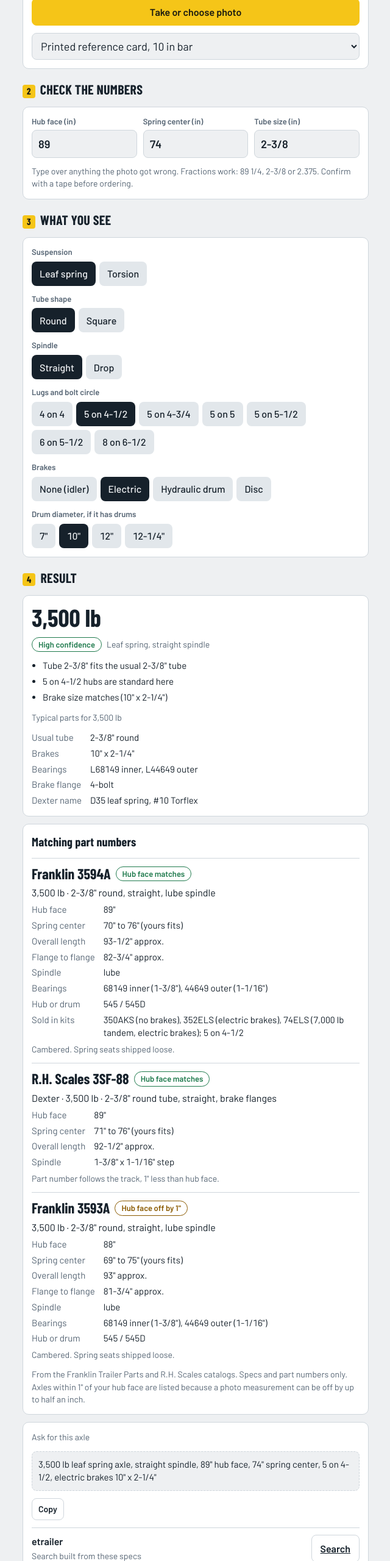
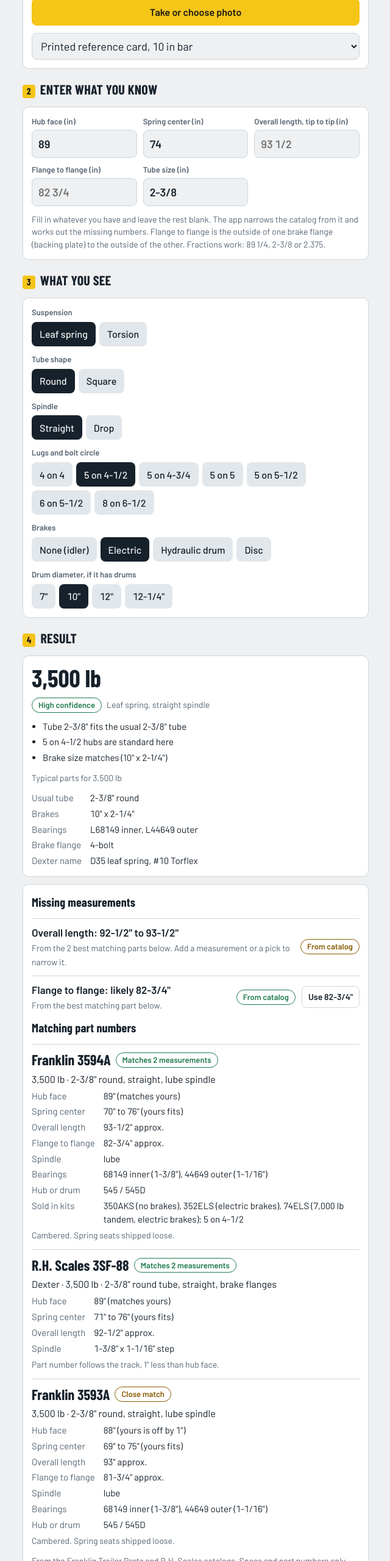
Before and after one commit to DennisHaj13/axle-id, a plain HTML site: page index.html in a window 1280 px wide. Shown: the part 900-3460 px from the top of the page at 61% size, without its empty margins (319-959 px from the left). Drawn offline with nearby package versions, Linux system fonts and the light colour scheme.

Commit message:
Add files via upload

```diff
--- a/index.html
+++ b/index.html
@@ -104,6 +104,10 @@ dl.parts dt{color:var(--muted)} dl.parts dd{margin:0;font-variant-numeric:tabula
 .sup .txt{flex:1 1 200px;min-width:0}
 
 .panel>h3{font-size:20px}
+.blank{display:flex;gap:10px;align-items:center;flex-wrap:wrap;border-top:1px solid var(--line);padding-top:10px}
+.blank .txt{flex:1 1 200px;min-width:0}
+.blank .txt strong{display:block;font-size:17px}
+.blank .txt span{color:var(--muted);font-size:14px}
 .part{border-top:1px solid var(--line);padding-top:12px;display:flex;flex-direction:column;gap:6px}
 .part h4{font-family:var(--display);font-weight:700;font-size:24px;line-height:1.1;margin:0}
 #catalog{gap:0}
@@ -165,14 +169,16 @@ th{font-size:12px;text-transform:uppercase;letter-spacing:.06em;color:var(--mute
   </section>
 
   <section class="step">
-    <h2><b>2</b> Check the numbers</h2>
+    <h2><b>2</b> Enter what you know</h2>
     <div class="panel">
       <div class="fields">
         <label class="f" for="inHF">Hub face (in)<input id="inHF" type="text" inputmode="text" autocomplete="off" placeholder="89"></label>
         <label class="f" for="inSC"><span id="lblSC">Spring center (in)</span><input id="inSC" type="text" inputmode="text" autocomplete="off" placeholder="74"></label>
+        <label class="f" for="inOAL">Overall length, tip to tip (in)<input id="inOAL" type="text" inputmode="text" autocomplete="off" placeholder="93 1/2"></label>
+        <label class="f" for="inFL">Flange to flange (in)<input id="inFL" type="text" inputmode="text" autocomplete="off" placeholder="82 3/4"></label>
         <label class="f" for="inTube">Tube size (in)<input id="inTube" type="text" inputmode="text" autocomplete="off" placeholder="2 3/8"></label>
       </div>
-      <p class="note">Type over anything the photo got wrong. Fractions work: 89 1/4, 2-3/8 or 2.375. Confirm with a tape before ordering.</p>
+      <p class="note">Fill in whatever you have and leave the rest blank. The app narrows the catalog from it and works out the missing numbers. Flange to flange is the outside of one brake flange (backing plate) to the outside of the other. Fractions work: 89 1/4, 2-3/8 or 2.375.</p>
     </div>
   </section>
 
@@ -195,6 +201,7 @@ th{font-size:12px;text-transform:uppercase;letter-spacing:.06em;color:var(--mute
       <label class="f" for="inNotes">Notes<input id="inNotes" type="text" autocomplete="off" placeholder="Tag numbers, condition, anything odd"></label>
       <div class="row">
         <button class="primary grow" id="btnSave" type="button">Save record</button>
+        <button id="btnNew2" type="button">New scan</button>
         <span class="note" id="saveMsg" role="status"></span>
       </div>
     </div>
@@ -338,20 +345,62 @@ const PART_FAMS=[
 const PARTS=[];
 PART_FAMS.forEach(f=>f.rows.forEach(r=>PARTS.push(Object.assign({sup:f.sup,page:f.page,fam:f.fam,shape:f.shape,tube:f.tube,cap:f.cap,drop:f.drop,spindle:f.spindle,bearings:f.bearings,hub:f.hub,note:f.note,kits:'',susp:f.susp||'spring',brand:f.brand||'',tubeLen:null,beam:null},{pn:r[0],hf:r[1],oal:r[2],scLo:r[3],scHi:r[4],flange:r[5]==null?null:r[5]},r[6]||{}))));
 const CAPCLASS={2500:'3.5k',3750:'3.5k',2000:'2k',2200:'2k',3500:'3.5k',5200:'5.2k',6000:'6k',7000:'7k'};
+const LENS=[['hf','Hub face',1],['oal','Overall length',1.5],['flange','Flange to flange',1]];
+/* parts that fit the picks (suspension, tube, spindle, capacity class), before any length is compared */
+function partPool(inp){
+  return PARTS.filter(p=>p.susp===(inp.susp||'spring')
+    &&(!inp.shape||p.shape===inp.shape)
+    &&(!inp.spindle||((p.drop>0)===(inp.spindle==='drop')))
+    &&(inp.tube==null||Math.min(...[].concat(p.tube).map(t=>Math.abs(t-inp.tube)))<=0.3)
+    &&(!(inp.classIds&&inp.classIds.length)||inp.classIds.includes(CAPCLASS[p.cap])));
+}
+/* any entered measurement narrows the list; a blank one never blocks it */
 function matchParts(inp){
-  if(inp.hf==null)return [];
+  if(inp.hf==null&&inp.oal==null&&inp.flange==null&&inp.sc==null)return [];
   const out=[];
-  PARTS.forEach(p=>{
-    const d=Math.abs(p.hf-inp.hf); if(d>1)return;
-    if(p.susp!==(inp.susp||'spring'))return;
-    if(inp.shape&&p.shape!==inp.shape)return;
-    if(inp.spindle&&((p.drop>0)!==(inp.spindle==='drop')))return;
-    if(inp.tube!=null&&Math.min(...[].concat(p.tube).map(t=>Math.abs(t-inp.tube)))>0.3)return;
-    if(inp.classIds&&inp.classIds.length&&!inp.classIds.includes(CAPCLASS[p.cap]))return;
-    const sc=inp.sc!=null&&p.scLo!=null?(inp.sc>=p.scLo-0.5&&inp.sc<=p.scHi+0.5):null;
-    out.push({p,d,sc});
+  partPool(inp).forEach(p=>{
+    let pts=0,n=0,sum=0,bad=false;const checks={};
+    LENS.forEach(([k,,tol])=>{
+      if(inp[k]==null||p[k]==null)return;
+      const d=Math.abs(p[k]-inp[k]);
+      if(d>tol){bad=true;return}
+      checks[k]=d;n++;sum+=d;pts+=d<=0.26?2:1;
+    });
+    if(bad)return;
+    let sc=null;
+    if(inp.sc!=null&&p.scLo!=null){
+      if(inp.sc<p.scLo-3||inp.sc>p.scHi+3)return;
+      sc=inp.sc>=p.scLo-0.5&&inp.sc<=p.scHi+0.5; if(sc)pts+=1; n++;
+    }
+    if(!n)return;
+    const nk=Object.keys(checks).length;
+    out.push({p,pts,checks,sc,d:nk?sum/nk:0});
   });
-  return out.sort((a,b)=>(a.sc===false)-(b.sc===false)||a.d-b.d||a.p.cap-b.p.cap).slice(0,8);
+  return out.sort((a,b)=>(a.sc===false)-(b.sc===false)||b.pts-a.pts||a.d-b.d||a.p.cap-b.p.cap).slice(0,8);
+}
+const EST_FROM={hf:['flange','oal'],flange:['hf','oal'],oal:['hf','flange']};
+/* no catalog part gives the value: work it out from how similar catalog axles are built */
+function estimateLen(inp,k){
+  const pool=partPool(inp);
+  for(const from of EST_FROM[k]){
+    if(inp[from]==null)continue;
+    const offs=pool.filter(p=>p[k]!=null&&p[from]!=null).map(p=>p[k]-p[from]);
+    if(offs.length<3)continue;
+    return {k,label:LENS.find(l=>l[0]===k)[1],lo:inp[from]+Math.min(...offs),hi:inp[from]+Math.max(...offs),src:'estimate',n:offs.length,from};
+  }
+  return null;
+}
+/* for each blank length: the value from the best matching parts, else an estimate */
+function fillBlanks(inp,m){
+  const out=[];
+  const ok=m.filter(x=>x.sc!==false), top=ok.length?ok.filter(x=>x.pts===ok[0].pts):[];
+  LENS.forEach(([k,label])=>{
+    if(inp[k]!=null)return;
+    const vals=top.map(x=>x.p[k]).filter(v=>v!=null);
+    if(vals.length){out.push({k,label,lo:Math.min(...vals),hi:Math.max(...vals),src:'catalog',n:vals.length,exact:top.every(x=>Object.keys(x.checks).every(c=>x.checks[c]<=0.26))});return}
+    const e=estimateLen(inp,k); if(e)out.push(e);
+  });
+  return out;
 }
 /*PARTS-END*/
 
@@ -368,7 +417,7 @@ const PICKS=[
  {key:'brake',label:'Brakes',opts:[['idler','None (idler)'],['electric','Electric'],['hyd','Hydraulic drum'],['disc','Disc']]},
  {key:'drum',label:'Drum diameter, if it has drums',opts:[[7,'7"'],[10,'10"'],[12,'12"'],[12.25,'12-1/4"']]}
 ];
-const EXAMPLE={hf:'89',sc:'74',tube:'2-3/8',susp:'spring',shape:'round',spindle:'straight',lugs:'5on4.5',brake:'electric',drum:10,label:'',notes:''};
+const EXAMPLE={hf:'89',sc:'74',oal:'',fl:'',tube:'2-3/8',susp:'spring',shape:'round',spindle:'straight',lugs:'5on4.5',brake:'electric',drum:10,label:'',notes:''};
 let state=Object.assign({},EXAMPLE), currentId=null, isExample=true;
 
 function buildPicks(){
@@ -384,27 +433,50 @@ function buildPicks(){
   });
   $('lblSC').textContent=state.susp==='torsion'?'Bracket to bracket, outside (in)':'Spring center (in)';
 }
-function readInputs(){state.hf=$('inHF').value;state.sc=$('inSC').value;state.tube=$('inTube').value;state.label=$('inLabel').value;state.notes=$('inNotes').value}
-function writeInputs(){$('inHF').value=state.hf||'';$('inSC').value=state.sc||'';$('inTube').value=state.tube||'';$('inLabel').value=state.label||'';$('inNotes').value=state.notes||''}
+function readInputs(){state.oal=$('inOAL').value;state.fl=$('inFL').value;state.hf=$('inHF').value;state.sc=$('inSC').value;state.tube=$('inTube').value;state.label=$('inLabel').value;state.notes=$('inNotes').value}
+function writeInputs(){$('inOAL').value=state.oal||'';$('inFL').value=state.fl||'';$('inHF').value=state.hf||'';$('inSC').value=state.sc||'';$('inTube').value=state.tube||'';$('inLabel').value=state.label||'';$('inNotes').value=state.notes||''}
 
 /* ---------- result ---------- */
 let lastParts='';
 const inq=x=>(Math.abs(x*4-Math.round(x*4))<1e-6?fmtIn(x,4):x.toFixed(2))+'"';
+const FIELD={hf:'inHF',oal:'inOAL',flange:'inFL'}, FROMTXT={hf:'hub face',oal:'overall length',flange:'flange to flange'};
 function renderParts(r){
   const box=$('parts');box.textContent='';lastParts='';
+  const ids=r&&r.status==='ok'&&!r.conflict?r.cands.map(c=>c.id):null;
+  const inp={hf:parseIn(state.hf),oal:parseIn(state.oal),flange:parseIn(state.fl),sc:parseIn(state.sc),tube:parseIn(state.tube),shape:state.shape,spindle:state.spindle,susp:state.susp,classIds:ids};
+  if(inp.hf==null&&inp.oal==null&&inp.flange==null&&inp.sc==null){
+    box.append(el('h3',{text:'Matching part numbers'}),el('p',{cls:'note',text:'Enter at least one measurement: hub face, overall length, flange to flange or spring center. The app narrows the catalog from whatever you have.'}));return}
+  const m=matchParts(inp), blanks=fillBlanks(inp,m);
+  if(blanks.length){
+    box.append(el('h3',{text:'Missing measurements'}));
+    blanks.forEach(b=>{
+      const single=b.hi-b.lo<=0.26, val=single?inq(b.lo):inq(b.lo)+' to '+inq(b.hi);
+      const sure=b.src==='catalog'&&single&&b.exact;
+      const why=b.src==='catalog'?(!b.exact?'From the closest part below, which is a little off from your numbers. Treat it as a lead.':b.n===1?'From the best matching part below.':'From the '+b.n+' best matching parts below.'+(single?'':' Add a measurement or a pick to narrow it.'))
+        :'Worked out from your '+FROMTXT[b.from]+' using '+b.n+' similar catalog axles. Not a catalog match.'+(single?'':' Pick lugs, drum or tube size to narrow it.');
+      const row=el('div',{cls:'blank'},[
+        el('div',{cls:'txt'},[el('strong',{text:b.label+': '+(single?(sure?'likely ':'about '):'')+val}),el('span',{text:why})]),
+        el('span',{cls:'pill '+(sure?'high':'medium'),text:b.src==='catalog'?(b.exact?'From catalog':'Close match'):'Estimate'})]);
+      if(single){
+        const use=el('button',{cls:'small',type:'button',text:'Use '+val});
+        use.addEventListener('click',()=>{$(FIELD[b.k]).value=inq(b.lo).slice(0,-1);leaveExample();recompute()});
+        row.append(use);
+      }
+      box.append(row);
+    });
+  }
   box.append(el('h3',{text:'Matching part numbers'}));
-  const hf=parseIn(state.hf);
-  if(hf==null){box.append(el('p',{cls:'note',text:'Enter a hub face measurement to match catalog part numbers.'}));return}
-  const ids=r&&r.status==='ok'&&!r.conflict?r.cands.map(c=>c.id):null;
-  const m=matchParts({hf,sc:parseIn(state.sc),tube:parseIn(state.tube),shape:state.shape,spindle:state.spindle,susp:state.susp,classIds:ids});
-  if(!m.length){box.append(el('p',{cls:'note',text:'No catalog axle is within 1" of this hub face with these picks. The catalog holds '+PARTS.length+' axles from Franklin and R.H. Scales so far.'}));return}
+  if(!m.length){box.append(el('p',{cls:'note',text:'No catalog axle fits these measurements and picks. If you are unsure of one measurement, clear it and the list will widen. The catalog holds '+PARTS.length+' axles from Franklin and R.H. Scales so far.'}));return}
   lastParts=m.slice(0,3).map(x=>x.p.sup+' '+x.p.pn).join(', ');
   m.forEach(x=>{
-    const p=x.p;
-    const pill=x.d<=0.26?el('span',{cls:'pill high',text:'Hub face matches'}):el('span',{cls:'pill medium',text:'Hub face off by '+inq(x.d)});
+    const p=x.p, ks=Object.keys(x.checks), nIn=ks.length+(x.sc!=null?1:0);
+    const pill=x.sc===false?el('span',{cls:'pill low',text:'Spring center outside range'})
+      :ks.every(k=>x.checks[k]<=0.26)?el('span',{cls:'pill high',text:'Matches '+nIn+' measurement'+(nIn>1?'s':'')})
+      :el('span',{cls:'pill medium',text:'Close match'});
+    const ann=k=>x.checks[k]==null?'':(x.checks[k]<=0.26?' (matches yours)':' (yours is off by '+inq(x.checks[k])+')');
     const sc=p.scLo==null?'Variable, set where the springs mount':(p.scLo===p.scHi?inq(p.scLo):inq(p.scLo)+' to '+inq(p.scHi))+(x.sc===true?' (yours fits)':x.sc===false?' (yours is outside this)':'');
     const dl=el('dl',{cls:'parts'});
-    [['Hub face',inq(p.hf)],[p.susp==='torsion'?'Outside bracket':'Spring center',sc],['Overall length',p.oal==null?'':inq(p.oal)+' approx.'],['Tube length',p.tubeLen==null?'':inq(p.tubeLen)],['Beam length',p.beam==null?'':inq(p.beam)],['Flange to flange',p.flange==null?'':inq(p.flange)+' approx.'],['Spindle',p.spindle],['Bearings',p.bearings],['Hub or drum',p.hub],['Sold in kits',p.kits]]
+    [['Hub face',inq(p.hf)+ann('hf')],[p.susp==='torsion'?'Outside bracket':'Spring center',sc],['Overall length',p.oal==null?'':inq(p.oal)+' approx.'+ann('oal')],['Tube length',p.tubeLen==null?'':inq(p.tubeLen)],['Beam length',p.beam==null?'':inq(p.beam)],['Flange to flange',p.flange==null?'':inq(p.flange)+' approx.'+ann('flange')],['Spindle',p.spindle],['Bearings',p.bearings],['Hub or drum',p.hub],['Sold in kits',p.kits]]
       .forEach(a=>{if(a[1])dl.append(el('dt',{text:a[0]}),el('dd',{text:a[1]}))});
     box.append(el('div',{cls:'part'},[
       el('div',{cls:'row'},[el('h4',{text:p.sup+' '+p.pn}),pill]),
@@ -413,7 +485,7 @@ function renderParts(r){
       p.note?el('p',{cls:'note',text:p.note}):''
     ]));
   });
-  box.append(el('p',{cls:'note',text:'From the Franklin Trailer Parts and R.H. Scales catalogs. Specs and part numbers only. Axles within 1" of your hub face are listed because a photo measurement can be off by up to half an inch.'}));
+  box.append(el('p',{cls:'note',text:'From the Franklin Trailer Parts and R.H. Scales catalogs. Specs and part numbers only. Axles within about 1" of your measurements are listed, most likely first. Confirm with a tape before ordering.'}));
 }
 function buildCatalog(){
   const root=$('catalog');
@@ -647,7 +719,7 @@ function renderRecords(){
   }
   records.slice().sort((a,b)=>(b.createdAt||0)-(a.createdAt||0)).forEach(r=>{
     const d=new Date(r.createdAt||0);
-    const meta=[r.hf?'HF '+r.hf+'"':'',r.sc?(r.susp==='torsion'?'brackets ':'SC ')+r.sc+'"':'',r.tube?'tube '+r.tube+'"':'',r.lugs?lugTxt(r.lugs):''].filter(Boolean).join(' · ');
+    const meta=[r.hf?'HF '+r.hf+'"':'',r.sc?(r.susp==='torsion'?'brackets ':'SC ')+r.sc+'"':'',r.oal?'overall '+r.oal+'"':'',r.fl?'flange '+r.fl+'"':'',r.tube?'tube '+r.tube+'"':'',r.lugs?lugTxt(r.lugs):''].filter(Boolean).join(' · ');
     const open=el('button',{cls:'small',type:'button',text:'Open'});
     const del=el('button',{cls:'small danger',type:'button',text:'Delete'});
     const keep=el('button',{cls:'small',type:'button',text:'Keep',hidden:''});
@@ -674,7 +746,7 @@ async function saveRecord(){
   const id=currentId||('r'+Date.now().toString(36)+Math.random().toString(36).slice(2,6));
   const prev=records.find(x=>x.id===id);
   const rec={id,createdAt:prev?prev.createdAt:Date.now(),updatedAt:Date.now(),label:state.label||'',notes:state.notes||'',
-    hf:state.hf||'',sc:state.sc||'',tube:state.tube||'',susp:state.susp||null,shape:state.shape||null,spindle:state.spindle||null,lugs:state.lugs||null,brake:state.brake||null,drum:state.drum||null,
+    hf:state.hf||'',sc:state.sc||'',oal:state.oal||'',fl:state.fl||'',tube:state.tube||'',susp:state.susp||null,shape:state.shape||null,spindle:state.spindle||null,lugs:state.lugs||null,brake:state.brake||null,drum:state.drum||null,
     result:r&&r.status==='ok'?r.cands.map(c=>c.label).join(' or '):'',confidence:r&&r.conf||'',spec:specLine(r&&r.status==='ok'&&r.cands.length===1?r.cands[0]:null),parts:lastParts};
   const msg=$('saveMsg');msg.textContent='Saving…';
   try{
@@ -694,7 +766,7 @@ async function removeRecord(id){
   }catch(e){$('storeMsg').textContent='Could not delete that record. Try again.'}
 }
 function loadRecord(r){
-  state={hf:r.hf,sc:r.sc,tube:r.tube,susp:r.susp,shape:r.shape,spindle:r.spindle,lugs:r.lugs,brake:r.brake,drum:r.drum,label:r.label,notes:r.notes};
+  state={hf:r.hf,sc:r.sc,oal:r.oal||'',fl:r.fl||'',tube:r.tube,susp:r.susp,shape:r.shape,spindle:r.spindle,lugs:r.lugs,brake:r.brake,drum:r.drum,label:r.label,notes:r.notes};
   currentId=r.id;isExample=false;$('exampleBanner').hidden=true;$('btnSave').textContent='Update record';$('saveMsg').textContent='';
   writeInputs();buildPicks();recompute();
 }
@@ -702,7 +774,7 @@ function leaveExample(){
   if(!isExample)return;isExample=false;$('exampleBanner').hidden=true;
 }
 function newScan(){
-  state={hf:'',sc:'',tube:'',susp:'spring',shape:'round',spindle:null,lugs:null,brake:null,drum:null,label:'',notes:''};
+  state={hf:'',sc:'',oal:'',fl:'',tube:'',susp:'spring',shape:'round',spindle:null,lugs:null,brake:null,drum:null,label:'',notes:''};
   currentId=null;isExample=false;$('exampleBanner').hidden=true;$('btnSave').textContent='Save record';$('saveMsg').textContent='';
   tools.forEach(t=>t.reset());writeInputs();buildPicks();recompute();
 }
@@ -738,13 +810,21 @@ const tools=[
   makeTool($('toolTube'),{id:'tube',title:'Photo 2: tube close-up',hint:'For tube size. Hold the printed card against the tube, between the spring seats, and fill the frame.',defaultRef:'10',
     pairs:[{key:'tube',label:'Tube, edge to edge',color:'#8dff6a',target:'inTube',den:16}]})
 ];
-['inHF','inSC','inTube'].forEach(id=>$(id).addEventListener('input',()=>{leaveExample();recompute()}));
+['inHF','inSC','inOAL','inFL','inTube'].forEach(id=>$(id).addEventListener('input',()=>{leaveExample();recompute()}));
 ['inLabel','inNotes'].forEach(id=>$(id).addEventListener('input',readInputs));
 $('btnNew').addEventListener('click',newScan);
+$('btnNew2').addEventListener('click',()=>{newScan();window.scrollTo(0,0)});
 $('btnSave').addEventListener('click',saveRecord);
 window.addEventListener('hashchange',route);
 function exportCsv(){
   const cols=['createdAt','label','result','confidence','parts','hf','sc','tube','susp','shape','spindle','lugs','brake','drum','spec','notes'];
+  const q=v=>'"'+String(v==null?'':v).replace(/"/g,'""')+'"';
+  const lines=[cols.join(',')].concat(records.map(r=>cols.map(c=>q(c==='createdAt'?new Date(r.createdAt||0).toISOString():r[c])).join(',')));
+  const a=document.createElement('a');a.href=URL.createObjectURL(new Blob([lines.join('\r\n')],{type:'text/csv'}));a.download='axle-id-records.csv';document.body.append(a);a.click();a.remove();
+}
+if(window.AXLE_STANDALONE){$('cardLink').hidden=false;$('exportRow').hidden=false;$('btnExport').addEventListener('click',exportCsv)}
+function exportCsv(){
+  const cols=['createdAt','label','result','confidence','parts','hf','sc','oal','fl','tube','susp','shape','spindle','lugs','brake','drum','spec','notes'];
   const q=v=>'"'+String(v==null?'':v).replace(/"/g,'""')+'"';
   const lines=[cols.join(',')].concat(records.map(r=>cols.map(c=>q(c==='createdAt'?new Date(r.createdAt||0).toISOString():r[c])).join(',')));
   const a=document.createElement('a');a.href=URL.createObjectURL(new Blob([lines.join('\r\n')],{type:'text/csv'}));a.download='axle-id-records.csv';document.body.append(a);a.click();a.remove();
```
